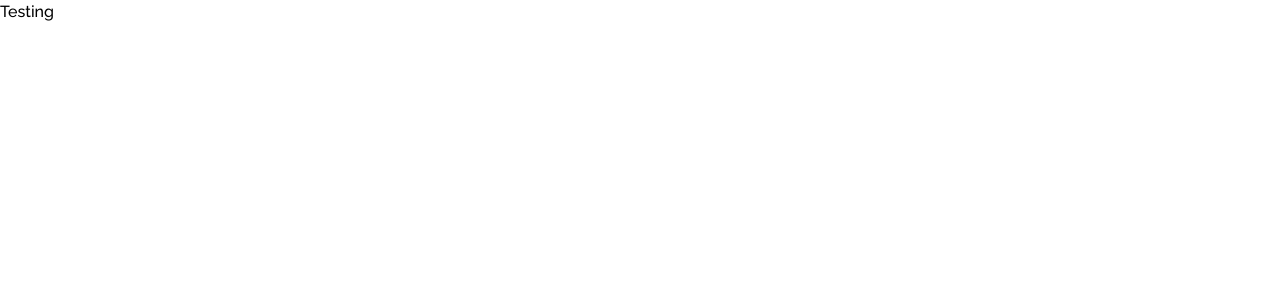
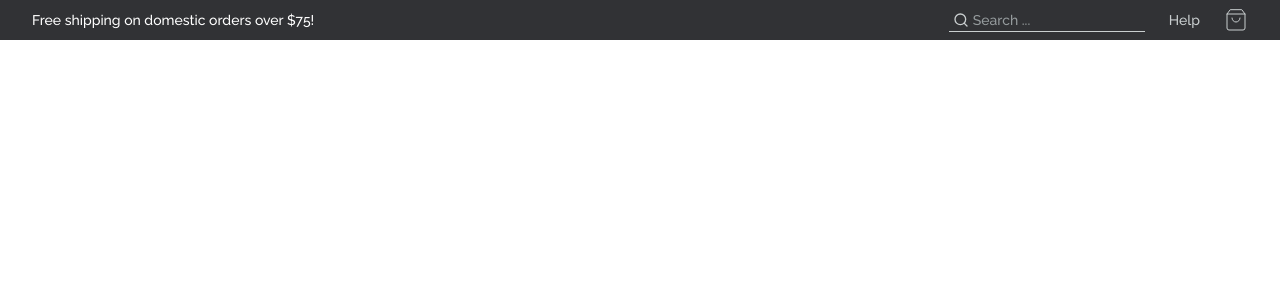
Before and after one commit to otahontas/sole-and-ankle, a React (Create React App) app: page / in a window 1280 px wide. Shown: the top 300 px of the page. Built offline with nearby package versions, Linux system fonts and the light colour scheme.

Commit message:
Add superheader

```diff
--- a/src/components/App.js
+++ b/src/components/App.js
@@ -1,9 +1,10 @@
 import GlobalStyle from "./GlobalStyle";
+import SuperHeader from "./SuperHeader";
 
 const App = () => {
   return (
     <>
-      <p>Testing</p>
+      <SuperHeader />
       <GlobalStyle />
     </>
   );
--- /dev/null
+++ b/src/components/SuperHeader/SuperHeader.js
@@ -0,0 +1,48 @@
+import styled from "styled-components";
+import { ShoppingBag } from "react-feather";
+import SearchInput from "../SearchInput";
+
+const Wrapper = styled.div`
+  width: 100%;
+  height: 40px;
+  display: flex;
+  justify-content: space-between;
+  padding-left: 32px;
+  padding-right: 32px;
+  font-size: ${14 / 16}rem;
+  background-color: ${p => p.theme.colors.gray900};
+  align-items: center;
+`;
+
+const AdMessage = styled.p`
+  color: ${p => p.theme.colors.white};
+`;
+
+const RightSideWrapper = styled.div`
+  display: flex;
+  gap: 24px;
+  align-items: center;
+`;
+
+const Help = styled.p`
+  color: ${p => p.theme.colors.gray300};
+`;
+const ShoppingBagIconWrapper = styled(ShoppingBag)`
+  width: 24px;
+  height: 24px;
+  stroke-width: 1px;
+  color: ${p => p.theme.colors.gray300};
+`;
+
+const SuperHeader = () => (
+  <Wrapper>
+    <AdMessage>Free shipping on domestic orders over $75!</AdMessage>
+    <RightSideWrapper>
+      <SearchInput />
+      <Help>Help</Help>
+      <ShoppingBagIconWrapper />
+    </RightSideWrapper>
+  </Wrapper>
+);
+
+export default SuperHeader;
--- /dev/null
+++ b/src/components/SuperHeader/index.js
@@ -0,0 +1 @@
+export { default } from "./SuperHeader";
```
